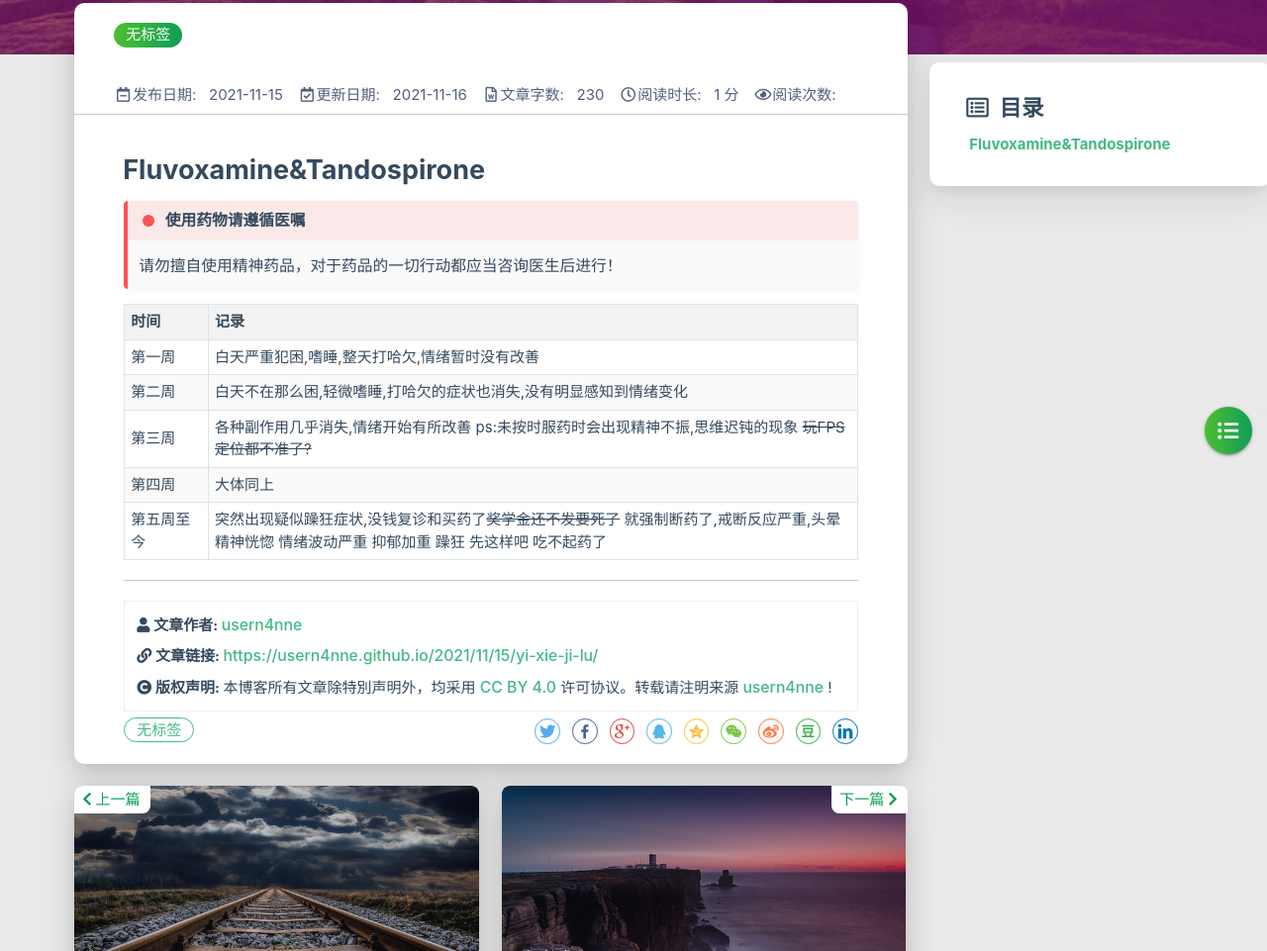
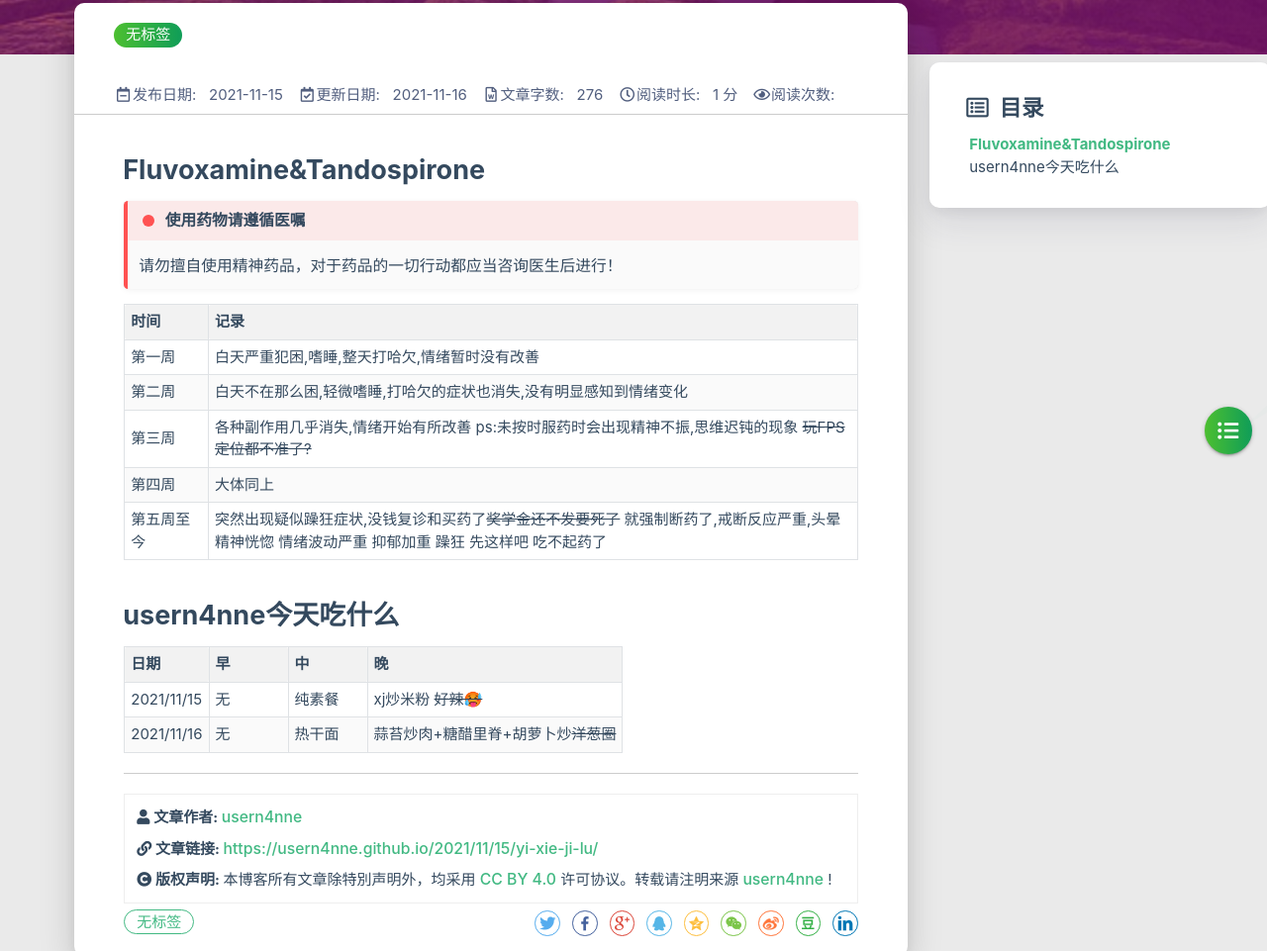
Before and after one commit to usern4nne/usern4nne.github.io, a plain HTML site: page 2021/11/15/yi-xie-ji-lu/index.html in a window 1280 px wide. Shown: the part 265-1226 px from the top of the page at 99% size. Drawn offline with Linux system fonts and the light colour scheme; some packages are replaced by stand-ins of ours; a script that the page names is missing.

Commit message:
Site updated: 2021-11-16 00:55:21

```diff
--- a/2021/11/15/yi-xie-ji-lu/index.html
+++ b/2021/11/15/yi-xie-ji-lu/index.html
@@ -387,7 +387,7 @@
 
                 <div class="info-break-policy">
                     <i class="far fa-file-word fa-fw"></i>文章字数:&nbsp;&nbsp;
-                    230
+                    276
                 </div>
 
 
@@ -447,6 +447,28 @@
 <tr>
 <td>第五周至今</td>
 <td>突然出现疑似躁狂症状,没钱复诊和买药了<del>奖学金还不发要死了</del> 就强制断药了,戒断反应严重,头晕 精神恍惚 情绪波动严重 抑郁加重 躁狂 先这样吧 吃不起药了</td>
+</tr>
+</tbody></table>
+<h2 id="usern4nne今天吃什么"><a href="#usern4nne今天吃什么" class="headerlink" title="usern4nne今天吃什么"></a>usern4nne今天吃什么</h2><table>
+<thead>
+<tr>
+<th>日期</th>
+<th>早</th>
+<th>中</th>
+<th>晚</th>
+</tr>
+</thead>
+<tbody><tr>
+<td>2021/11/15</td>
+<td>无</td>
+<td>纯素餐</td>
+<td>xj炒米粉 <del>好辣🥵</del></td>
+</tr>
+<tr>
+<td>2021/11/16</td>
+<td>无</td>
+<td>热干面</td>
+<td>蒜苔炒肉+糖醋里脊+胡萝卜炒<del>洋葱圈</del></td>
 </tr>
 </tbody></table>
 
--- a/search.xml
+++ b/search.xml
@@ -21,7 +21,7 @@
       <link href="/2021/11/15/yi-xie-ji-lu/"/>
       <url>/2021/11/15/yi-xie-ji-lu/</url>
 
-        <content type="html"><![CDATA[<h2 id="Fluvoxamine-amp-Tandospirone"><a href="#Fluvoxamine-amp-Tandospirone" class="headerlink" title="Fluvoxamine&amp;Tandospirone"></a>Fluvoxamine&amp;Tandospirone</h2><div class="admonition error"><p class="admonition-title">使用药物请遵循医嘱</p><p>请勿擅自使用精神药品，对于药品的一切行动都应当咨询医生后进行！</p></div><table><thead><tr><th>时间</th><th>记录</th></tr></thead><tbody><tr><td>第一周</td><td>白天严重犯困,嗜睡,整天打哈欠,情绪暂时没有改善</td></tr><tr><td>第二周</td><td>白天不在那么困,轻微嗜睡,打哈欠的症状也消失,没有明显感知到情绪变化</td></tr><tr><td>第三周</td><td>各种副作用几乎消失,情绪开始有所改善 ps:未按时服药时会出现精神不振,思维迟钝的现象 <del>玩FPS定位都不准了?</del></td></tr><tr><td>第四周</td><td>大体同上</td></tr><tr><td>第五周至今</td><td>突然出现疑似躁狂症状,没钱复诊和买药了<del>奖学金还不发要死了</del> 就强制断药了,戒断反应严重,头晕 精神恍惚 情绪波动严重 抑郁加重 躁狂 先这样吧 吃不起药了</td></tr></tbody></table>]]></content>
+        <content type="html"><![CDATA[<h2 id="Fluvoxamine-amp-Tandospirone"><a href="#Fluvoxamine-amp-Tandospirone" class="headerlink" title="Fluvoxamine&amp;Tandospirone"></a>Fluvoxamine&amp;Tandospirone</h2><div class="admonition error"><p class="admonition-title">使用药物请遵循医嘱</p><p>请勿擅自使用精神药品，对于药品的一切行动都应当咨询医生后进行！</p></div><table><thead><tr><th>时间</th><th>记录</th></tr></thead><tbody><tr><td>第一周</td><td>白天严重犯困,嗜睡,整天打哈欠,情绪暂时没有改善</td></tr><tr><td>第二周</td><td>白天不在那么困,轻微嗜睡,打哈欠的症状也消失,没有明显感知到情绪变化</td></tr><tr><td>第三周</td><td>各种副作用几乎消失,情绪开始有所改善 ps:未按时服药时会出现精神不振,思维迟钝的现象 <del>玩FPS定位都不准了?</del></td></tr><tr><td>第四周</td><td>大体同上</td></tr><tr><td>第五周至今</td><td>突然出现疑似躁狂症状,没钱复诊和买药了<del>奖学金还不发要死了</del> 就强制断药了,戒断反应严重,头晕 精神恍惚 情绪波动严重 抑郁加重 躁狂 先这样吧 吃不起药了</td></tr></tbody></table><h2 id="usern4nne今天吃什么"><a href="#usern4nne今天吃什么" class="headerlink" title="usern4nne今天吃什么"></a>usern4nne今天吃什么</h2><table><thead><tr><th>日期</th><th>早</th><th>中</th><th>晚</th></tr></thead><tbody><tr><td>2021/11/15</td><td>无</td><td>纯素餐</td><td>xj炒米粉 <del>好辣🥵</del></td></tr><tr><td>2021/11/16</td><td>无</td><td>热干面</td><td>蒜苔炒肉+糖醋里脊+胡萝卜炒<del>洋葱圈</del></td></tr></tbody></table>]]></content>
 
 
 
```
